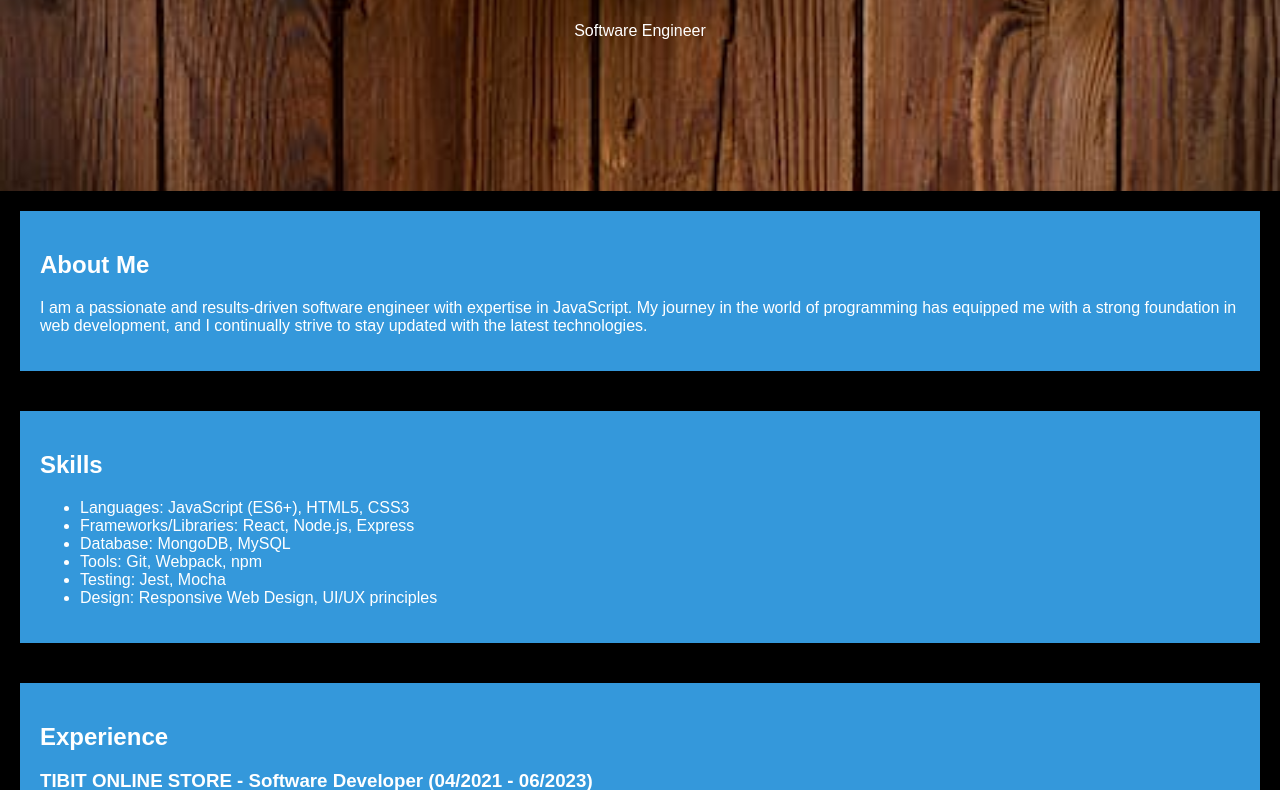
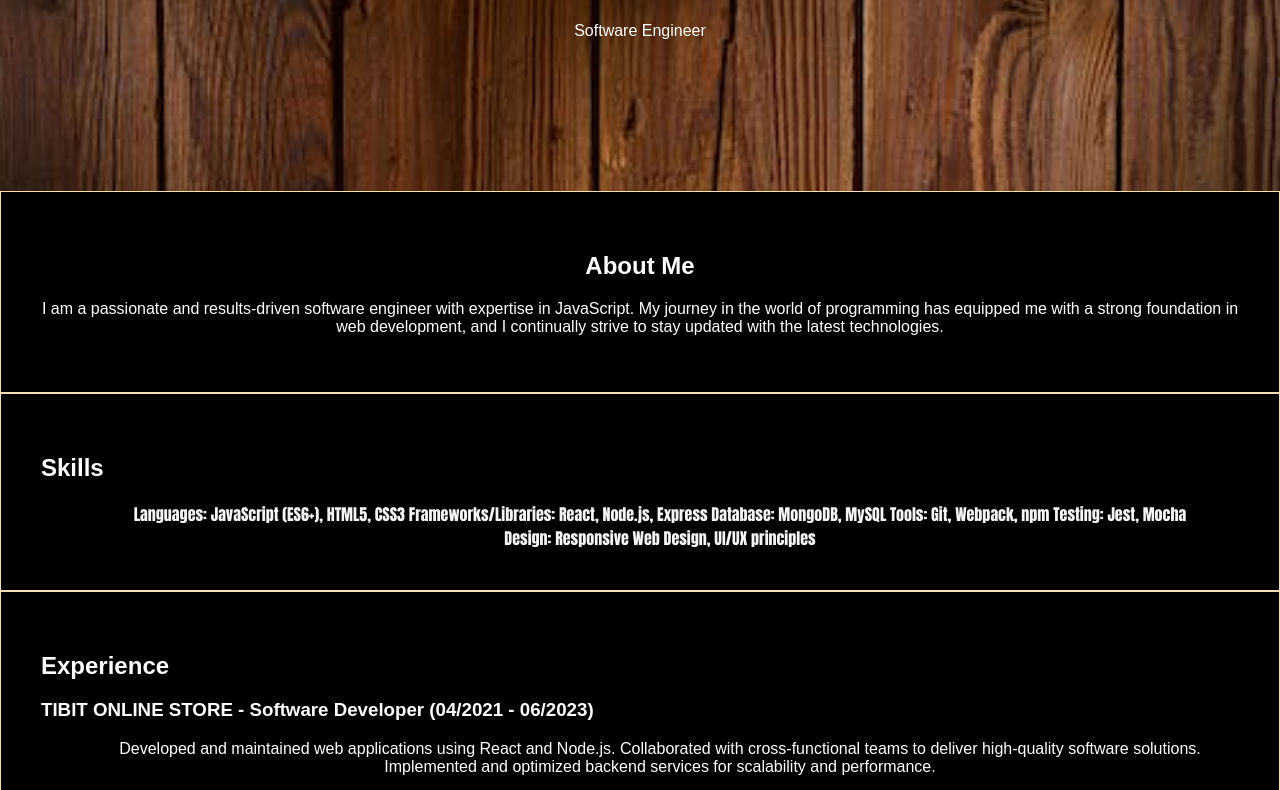
Before and after one commit to walisked/EngrUmar.io, a plain HTML site: page index.html in a window 1280 px wide. Shown: the part 209-999 px from the top of the page. Drawn offline with Linux system fonts and the light colour scheme.

Commit message:
background

```diff
--- a/index.html
+++ b/index.html
@@ -28,12 +28,15 @@
         <a href="#certifications">Certifications</a>
         <a href="#contact">Contact</a>
     </nav>
-
+    <div class="main-container">
+        <div class="text">
             <div class="section-container">
                 <section id="home">
                     <div class="section-content home-content">
                         <h2>About Me</h2>
-                <p>I am a passionate and results-driven software engineer with expertise in JavaScript. My journey in the world of programming has equipped me with a strong foundation in web development, and I continually strive to stay updated with the latest technologies.</p>
+                        <p>I am a passionate and results-driven software engineer with expertise in JavaScript. My journey
+                            in the world of programming has equipped me with a strong foundation in web development, and I
+                            continually strive to stay updated with the latest technologies.</p>
                     </div>
                 </section>
             </div>
@@ -111,7 +114,9 @@
                         <h2>Contact</h2>
                         <ul>
                             <li>Email: <a href="mailto:umararano@gmail.com">umararano@gmail.com</a></li>
-                    <li>LinkedIn: <a href="https://www.linkedin.com/in/umar-ayuba-rano-90157b22a?utm_source=share&utm_campaign=share_via&utm_content=profile&utm_medium=android_app" target="_blank">Umar Ayuba Rano</a></li>
+                            <li>LinkedIn: <a
+                                    href="https://www.linkedin.com/in/umar-ayuba-rano-90157b22a?utm_source=share&utm_campaign=share_via&utm_content=profile&utm_medium=android_app"
+                                    target="_blank">Umar Ayuba Rano</a></li>
                             <li>Facebook: Walisked Omar</li>
                         </ul>
                     </div>
@@ -121,8 +126,11 @@
             <footer>
                 <p>&copy; 2024 Umar Ayuba Rano - Software Engineer</p>
             </footer>
+        </div>
+    </div>
+        <script src="scripts.js"></script>
+    </div>
 
-    <script src="scripts.js"></script>
 </body>
 
 </html>
--- a/styles.css
+++ b/styles.css
@@ -1,10 +1,13 @@
 /* styles.css */
-
+* {
+  box-sizing: border-box;
+}
 body {
   margin: 0;
-    font-family: 'Arial', sans-serif;
+  font-family: "Arial", sans-serif;
   background-color: rgb(0, 0, 0); /* Black RGB background */
   color: #fff; /* White text color */
+  height: 100%;
 }
 
 .hero {
@@ -23,9 +26,25 @@ body {
   text-align: center;
   color: #fff;
 }
+/* .main-container {
+  background-image: url(WhatsApp\ Image\ 2024-03-16\ at\ 12.34.48\ AM.jpeg);
+  background-position: center;
+  background-repeat: no-repeat;
+  background-size: cover;
+  filter: blur(8px);
+  -webkit-filter: blur(8px);
+  height: 100%;
+} */
+/* .text {
+  color: black;
+  font-weight: bold;
+  transform: translate(-50%, -50%);
+  z-index: 2;
+
+} */
 
 nav {
-    text-align: center; /* Align navigation links to the right */
+  text-align: center; /* Align navigation links to the center */
   background: #333;
   padding: 10px;
   position: fixed;
@@ -42,18 +61,43 @@ nav a {
 }
 
 nav a:hover {
-    color: #36D7B7;
+  color: #36d7b7;
 }
 
 .section-container {
   padding: 20px;
+  border: 1px solid wheat;
+
 }
 
 .section-content {
-    background-color: #3498db;
+  background-color: transparent;
   padding: 20px;
   color: #fff;
+  border-color: brown;
+  border-radius: 5%;
+}
 
+.home-content {
+  text-align: center;
+}
+#skills ul {
+  color: whitesmoke;
+  list-style-type: none;
+  text-decoration: none;
+  font-family: Impact, Haettenschweiler, "Arial Narrow Bold", sans-serif;
+}
+
+ul {
+  margin: 0 auto;
+  text-align: center;
+}
+li {
+  display: inline-block;
+  vertical-align: top;
+}
+footer {
+  align-self: center;
 }
 
 /* Responsive Styles */
@@ -87,11 +131,16 @@ nav a:hover {
 }
 
 #contact::before {
-    content: '';
+  content: "";
   display: block;
   width: 100%;
   height: 5px; /* Border line height */
-    background-color: rgba(255, 255, 255, 0.5); /* White background color with transparency */
+  background-color: rgba(
+    255,
+    255,
+    255,
+    0.5
+  ); /* White background color with transparency */
   margin-bottom: 10px;
 }
 
```
Also changed, not shown: WhatsApp Image 2024-03-16 at 12.34.48 AM.jpeg (added). Lines whose indentation alone changed are shown as unchanged.
